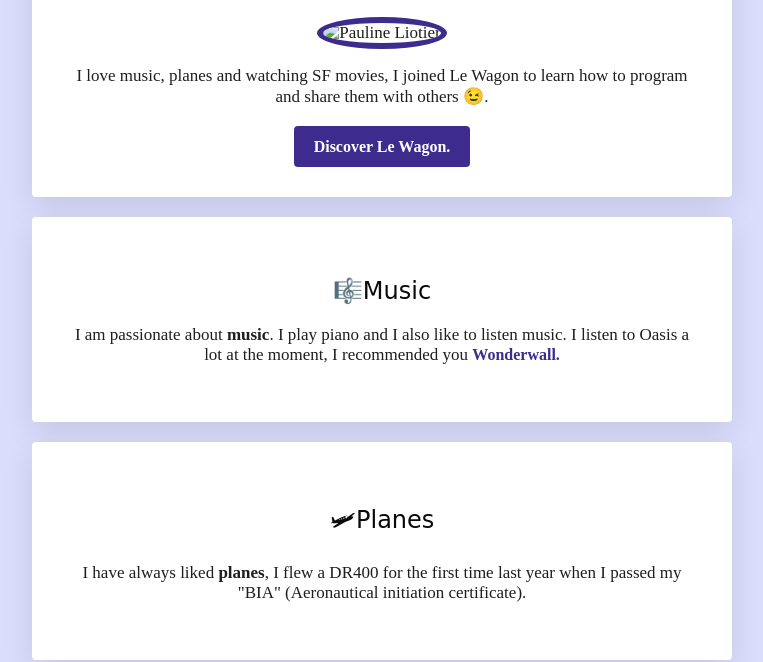
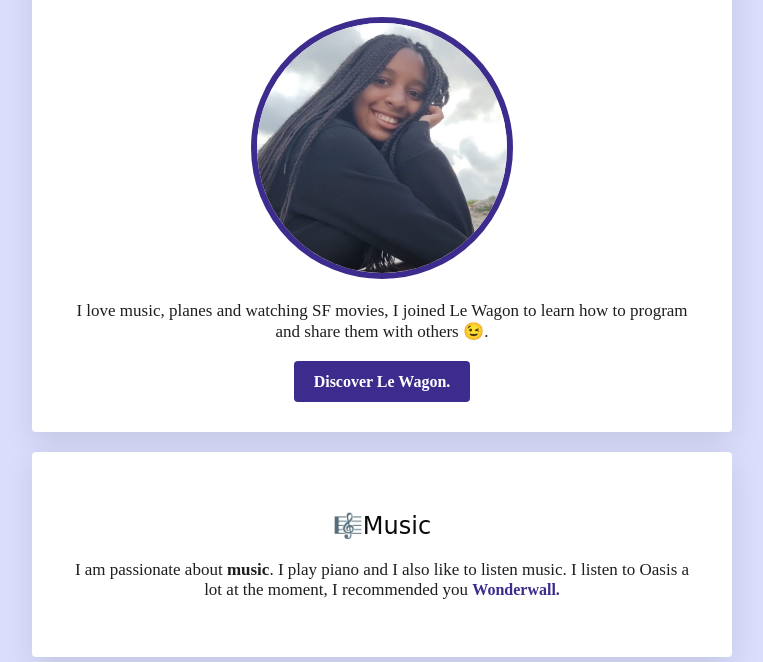
Before and after one commit to pauline-liotier/my-profil, a plain HTML site: page index.html in a window 1280 px wide. Shown: the part 138-800 px from the top of the page, without its empty margins (258-1021 px from the left). Drawn offline with Linux system fonts and the light colour scheme.

Commit message:
Add files via upload

```diff
--- a/index.html
+++ b/index.html
@@ -15,7 +15,7 @@
 		<div class="container">
 			<div class="card-white" id="introduction">
 				<h1>Hello, I'm Pauline 😄</h1>
-				<img src="image/profile-picture.png" alt="Pauline Liotier" width="250" height="250" id="imgcircle">
+				<img src="images/profile-picture.png" alt="Pauline Liotier" width="250" height="250" id="imgcircle">
 				<p>
 					I love music, planes and watching SF movies, I joined Le Wagon to learn how to program  and share them with others 😉.
 				</p>
```
